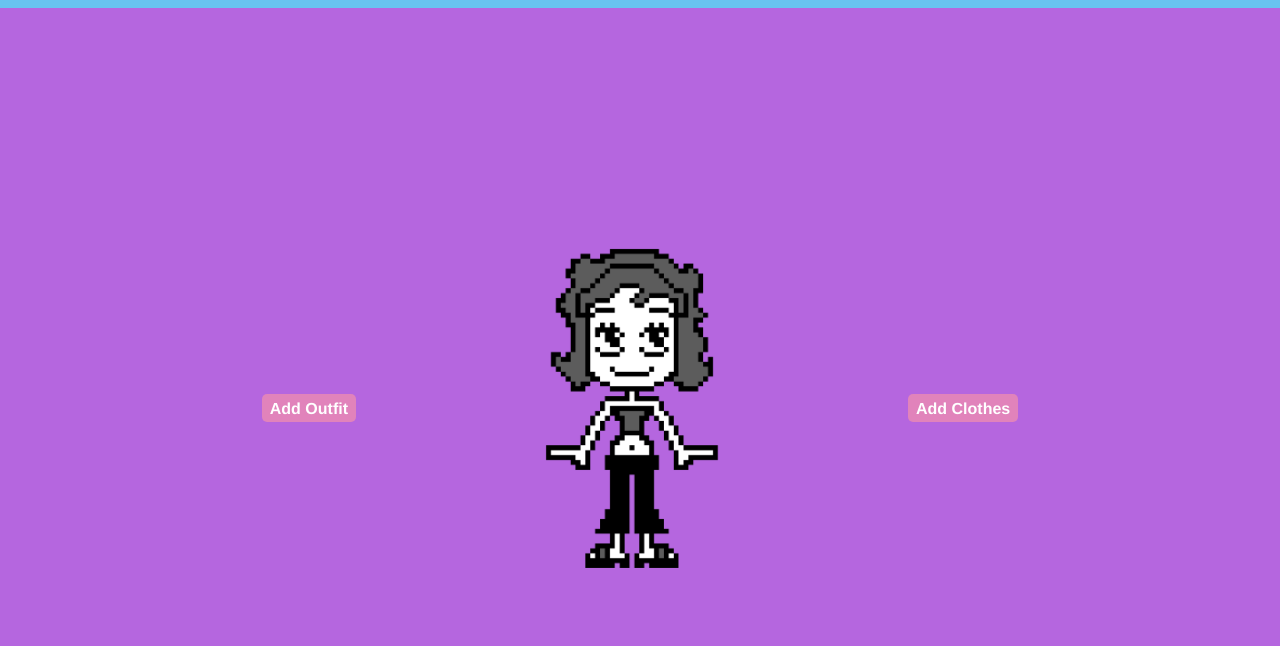
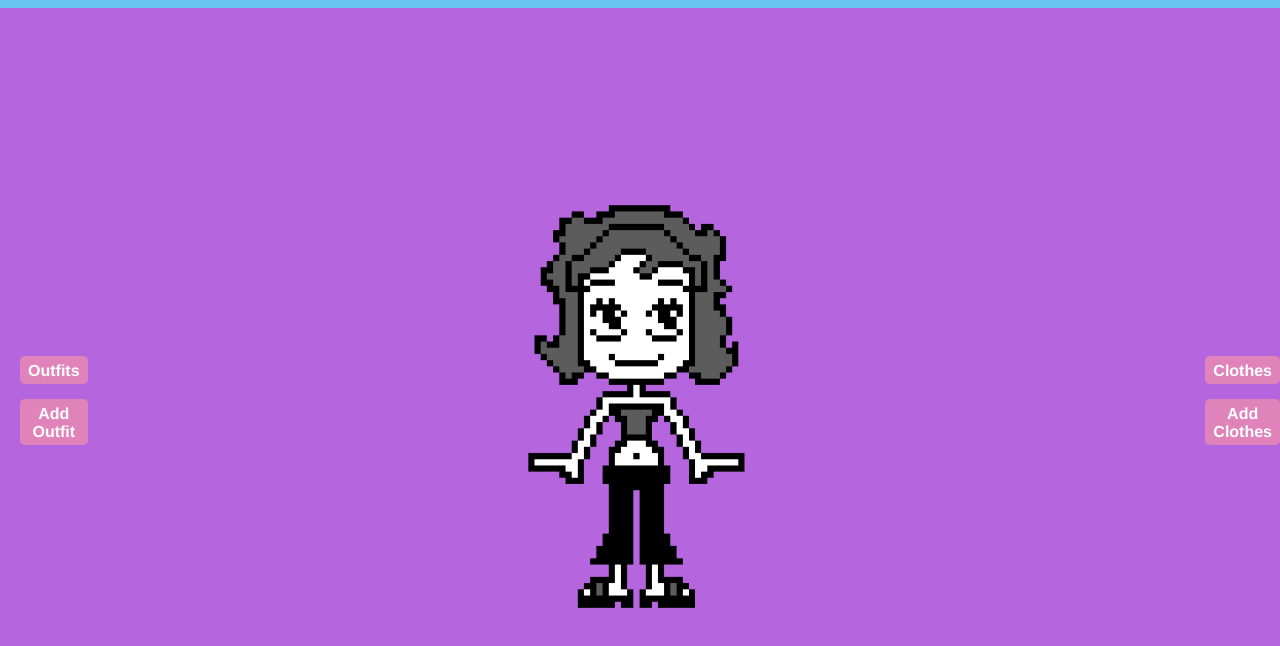
Before and after one commit to bbourque2901/virtualcloset, a website: page web/static_assets/index.html in a window 1280 px wide. Drawn offline with Linux system fonts and the light colour scheme; files whose address does not match are found by name.

Commit message:
added in outfit and clothing buttons

```diff
--- a/web/static_assets/css/style.css
+++ b/web/static_assets/css/style.css
@@ -45,9 +45,9 @@
   cursor: pointer;
 }
 
-.button-group {
-    display: flex;
-    justify-content: space-between;
+.content img {
+    height: 20%;
+    width: 20%;
 }
 
 .container {
@@ -58,12 +58,6 @@
     text-align: center;
 }
 
-.container img {
-    height: 40%;
-    width: 40%;
-    object-fit: contain;
-}
-
 .container .button {
     margin: 0 20px;
     border: none;
@@ -71,6 +65,9 @@
     text-decoration: none;
     font-size: 16px;
     cursor: pointer;
+    display: block;
+    margin-right: 0;
+    margin-bottom: 15px;
 }
 
 .header_home {
@@ -143,16 +140,16 @@
     border-radius: 16px;
 }
 
-.song {
+.clothing {
     padding: 2px;
     display: flex;
 }
 
-.song .title {
+.clothing .title {
     flex: 20%;
 }
 
-.song .album {
+.clothing .album {
     flex: 80%;
 }
 
@@ -161,7 +158,7 @@ Flexbox on a lists removes the numbers. We use a counter here to add them back.
 https://stackoverflow.com/a/34316093
 https://developer.mozilla.org/en-US/docs/Web/CSS/CSS_Lists_and_Counters/Using_CSS_counters
 */
-.song:before {
+.clothing:before {
     counter-increment: section;
     content: counter(section) ".";
     position: absolute;
--- a/web/static_assets/index.html
+++ b/web/static_assets/index.html
@@ -9,8 +9,18 @@
 <body class="background">
     <header class="header" id="header"></header>
     <div class="container">
-        <a href="createOutfit.html" class="button">Add Outfit</a>
-        <img src="images/pixel-chix.png" alt="Centered Image">
-        <a href="createClothing.html" class="button">Add Clothes</a>
+        <div class="outfit-buttons">
+            <a href="userOutfits.html" class="button">Outfits</a>
+            <a href="createOutfit.html" class="button">Add Outfit</a>
+        </div>
+        <div class="content">
+            <img src="images/pixel-chix.png" alt="Centered Image">
+        </div>
+        <div class="clothes-buttons">
+            <a href="userClothing.html" class="button">Clothes</a>
+            <a href="createClothing.html" class="button">Add Clothes</a>
+        </div>
     </div>
+</body>
+
 </html>
```
